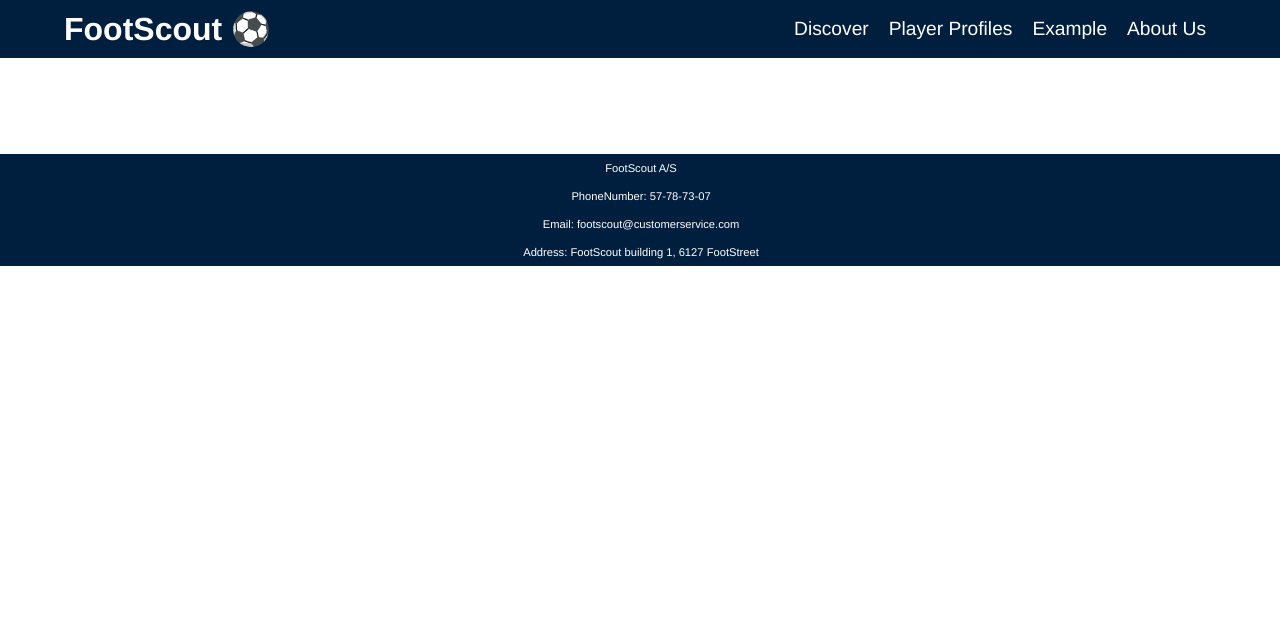
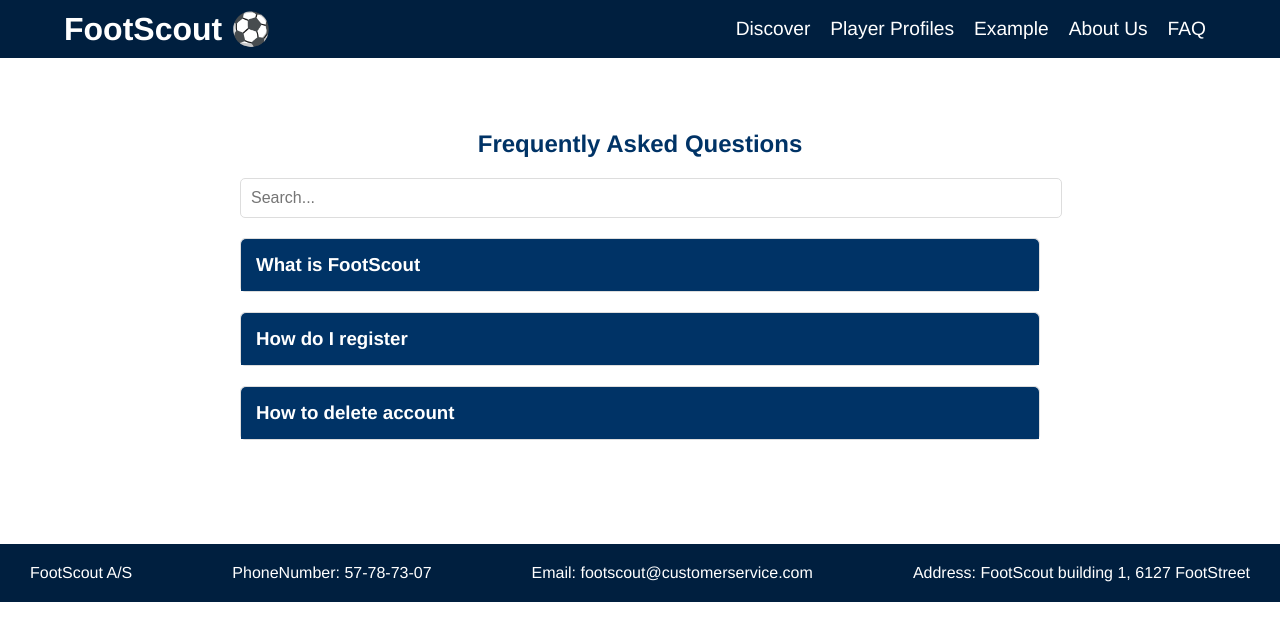
Before and after one commit to h589487/footscout, a Vue app: page /FAQ in a window 1280 px wide. Shown: the top 640 px of the page. Built offline with nearby package versions, Linux system fonts and the light colour scheme.

Commit message:
Lagt til kommenter på de viktigste komponentene

```diff
--- a/src/App.vue
+++ b/src/App.vue
@@ -4,6 +4,7 @@ import PageFooter from '../src/Components/PageFooter.vue'
 </script>
 
 <template>
+  <!--Legger til PageHeader og PageFooter til hver komponent-->
   <div id="app">
     <PageHeader />
     <main>
--- a/src/Components/Discover.vue
+++ b/src/Components/Discover.vue
@@ -39,6 +39,8 @@
   border-radius: 25px;
   padding: 10px 20px;
   box-shadow: 0 4px 8px rgba(0, 0, 0, 0.2);
+  width: 100%; /* Sikre at søkebaren fyller hele containerens bredde */
+  max-width: 500px; /* Maksimal bredde for søkebaren */
 }
 
 .search-bar input {
@@ -47,7 +49,8 @@
   padding: 10px;
   border-radius: 20px;
   font-size: 16px;
-    width: 300px;
+  width: 100%; /* Fyller hele bredden av søkebaren */
+  margin-right: 10px; /* Litt plass mellom input og knappen */
 }
 
 .search-bar button {
--- /dev/null
+++ b/src/Components/FAQ.vue
@@ -0,0 +1,83 @@
+<template>
+   <div class="faq-container">
+  <h2>Frequently Asked Questions</h2>
+  <input type="text" placeholder="Search..." id="search-bar" class="search-bar" onkeyup="filterFAQs()" />
+
+  <div class="faq-item">
+    <h3 onclick="toggleFAQ(this)">What is FootScout</h3>
+    <div class="faq-answer">
+      <p>Vue.js is a progressive JavaScript framework for building user interfaces.</p>
+    </div>
+  </div>
+
+  <div class="faq-item">
+    <h3 onclick="toggleFAQ(this)">How do I register</h3>
+    <div class="faq-answer">
+      <p>You can install Vue using npm or by including a CDN link in your HTML file.</p>
+    </div>
+  </div>
+
+  <div class="faq-item">
+    <h3 onclick="toggleFAQ(this)">How to delete account</h3>
+    <div class="faq-answer">
+      <p>Components are reusable Vue instances with a name.</p>
+    </div>
+  </div>
+
+  <!-- Legg til flere spørsmål og svar etter behov -->
+</div>
+
+  </template>
+
+<style>
+.faq-container {
+  padding: 20px;
+  background-color: #fff;
+  max-width: 800px;
+  margin: auto;
+}
+
+h2 {
+  text-align: center;
+  color: #003366;
+}
+
+.search-bar {
+  width: 100%;
+  padding: 10px;
+  margin-bottom: 20px;
+  border: 1px solid #ddd;
+  border-radius: 5px;
+  font-size: 16px;
+}
+
+.faq-item {
+  margin-bottom: 20px;
+  border: 1px solid #ddd;
+  border-radius: 5px;
+}
+
+.faq-item h3 {
+  background-color: #003366;
+  color: white;
+  padding: 15px;
+  margin: 0;
+  cursor: pointer;
+  border-radius: 5px 5px 0 0;
+}
+
+.faq-item h3.active {
+  background-color: #002244;
+}
+
+.faq-answer {
+  display: none;
+  padding: 15px;
+  background-color: #f9f9f9;
+  border-radius: 0 0 5px 5px;
+}
+
+.faq-answer p {
+  margin: 0;
+}
+</style>
--- a/src/Components/PageFooter.vue
+++ b/src/Components/PageFooter.vue
@@ -16,21 +16,18 @@
 
 <style scoped>
 footer {
-  background-color: #001f3f;
-  color: #fff;
-  text-align: center;
-  padding: 0.0125rem 0.065rem;
-  position: auto;
-  width: 100%;
-  bottom: 0;
+  background-color: #001f3f; /* Bakgrunnsfarge for footeren */
+  padding: 20px; /* Padding rundt innholdet */
+  color: white; /* Tekstfarge */
 }
+
 .footer-content {
-  display: flex;
-  flex-direction: column;
-  align-items: center;
-  font-size: 0.7rem; /* Mindre skriftstørrelse */
+  display: flex; /* Bruk flexbox til å arrangere innhold horisontalt */
+  justify-content: space-between; /* Fordel innholdet jevnt over tilgjengelig plass */
+  align-items: center; /* Sentere innholdet vertikalt */
 }
+
 .footer-content p {
-  margin: 0.5rem 0;
+  margin: 0 10px; /* Gi litt plass mellom elementene */
 }
 </style>
--- a/src/Components/PageHeader.vue
+++ b/src/Components/PageHeader.vue
@@ -8,10 +8,12 @@
             <h1>FootScout ⚽</h1>
             <nav>
                 <ul>
+                    <!--Klikkbare lenker til å endre til forskjellige sider i applikasjonen-->
                     <li><router-link to="/discover">Discover</router-link></li>
                     <li><router-link to="/playerList">Player Profiles</router-link></li>
                     <li><router-link to="/example">Example</router-link></li>
                     <li><router-link to="/aboutUs">About Us</router-link></li>
+                    <li><router-link to="/FAQ">FAQ</router-link></li>
                 </ul>
             </nav>
         </div>
--- a/src/Components/Search.vue
+++ b/src/Components/Search.vue
@@ -3,6 +3,7 @@ import { ref, onMounted } from 'vue';
 import axios from 'axios';
 import PlayerList from './PlayerList.vue';
 
+//Const til å holde en referanse til hver variabel
 const searchText = ref('');
 const selectedFilter = ref('name');
 const minAge = ref('');
@@ -19,9 +20,11 @@ const nationalities = ref([]);
 const clubs = ref([]);
 const positions = ref([]);
 
+//Asynkront funksjon til å håndtere søk. Try, catch til å fange feil
 async function handleSearch() {
   try {
-    error.value = ''; // Reset error message
+    error.value = ''; // Reset error melding
+    //En params constant til å holde på verdi vi henter fra api(database data)
     const params = {
       [selectedFilter.value]: searchText.value,
       ageMin: minAge.value,
@@ -31,7 +34,9 @@ async function handleSearch() {
       position: position.value,
       marketValue: marketValue.value,
     };
+    //Respons fra api med verdi satt inn i params constanten
     const response = await axios.get('http://localhost:3000/api/players/search', { params });
+    //Setter spiller verdi lik response data (verdi til data)
     players.value = response.data;
   } catch (err) {
     console.error('Error fetching players:', err);
@@ -39,13 +44,16 @@ async function handleSearch() {
   }
 }
 
+//Funksjon til å filtrere for nastionalities, club og position
 async function fetchFilters() {
   try {
+    //Hente (fetche) data fra api filtrert basert på nationalities, clubs og positions
     const [nationalitiesResponse, clubsResponse, positionsResponse] = await Promise.all([
       axios.get('http://localhost:3000/api/filters/nationalities'),
       axios.get('http://localhost:3000/api/filters/clubs'),
       axios.get('http://localhost:3000/api/filters/positions'),
     ]);
+    //Setter verdi lik data
     nationalities.value = nationalitiesResponse.data;
     clubs.value = clubsResponse.data;
     positions.value = positionsResponse.data;
@@ -58,25 +66,29 @@ onMounted(fetchFilters);
 </script>
 
 <template>
+  <!--Lage class og dropdown box med valg for position, clubs og nationality-->
   <div class="container">
     <div class="filters">
       <div class="filter-dropdowns">
         <select v-model="position">
           <option value="">Position</option>
+          <!--For løkke med en key for å gjøre hver enkel position unik for effektiv oppdatering ved endring -->
           <option v-for="pos in positions" :key="pos">{{ pos }}</option>
         </select>
 
         <select v-model="club">
           <option value="">Club</option>
+          <!--For løkke med en key for å gjøre hver enkel club unik for effektiv oppdatering ved endring -->
           <option v-for="cl in clubs" :key="cl">{{ cl }}</option>
         </select>
 
         <select v-model="nationality">
           <option value="">Nationality</option>
+           <!--For løkke med en key for å gjøre hver enkel nationalities unik for effektiv oppdatering ved endring -->
           <option v-for="nat in nationalities" :key="nat">{{ nat }}</option>
         </select>
       </div>
-
+      <!--Lage en alder slider med min og max verdi -->
       <div class="age-slider">
         <label for="min-age">Min Age:</label>
         <input type="number" v-model="minAge" id="min-age" placeholder="Min Age" />
@@ -96,11 +108,15 @@ onMounted(fetchFilters);
     </div>
 
     <p v-if="error">{{ error }}</p>
+    <!--Kontakt med PlayerList komponent for å sende data fra søk til andre komponent -->
     <PlayerList :players="players" />
   </div>
 </template>
 
 <style scoped>
+/*
+  CSS del som styler Template (HTML) delen. Hver class osv blir stylet
+ */
 .container {
     display: flex;
     flex-direction: column;
--- a/src/router/index.ts
+++ b/src/router/index.ts
@@ -5,7 +5,10 @@ import PlayerList from '../Components/PlayerList.vue';
 import AboutUs from '../Components/AboutUs.vue';
 import Discover from '../Components/Discover.vue';
 import Example from '../Components/example.vue';
+import FAQ from '../Components/FAQ.vue';
 
+//Merkelig at denne filen er på ts(typescript)
+//Gjør mulig å omdiregere til forskjellige komponenter
 const routes = [
   {
     path: '/search',
@@ -33,6 +36,11 @@ const routes = [
     component: Example
   },
   {
+    path: '/FAQ',
+    name: 'FAQ', // Omdiriger fra /home til /search
+    component: FAQ
+  },
+  {
     path: '/player/:searchText',
     name: 'PlayerList',
     component: PlayerList,
```
Also changed, not shown: src/Components/PlayerList.vue (+6 -1 lines). Lines whose indentation alone changed are shown as unchanged.
